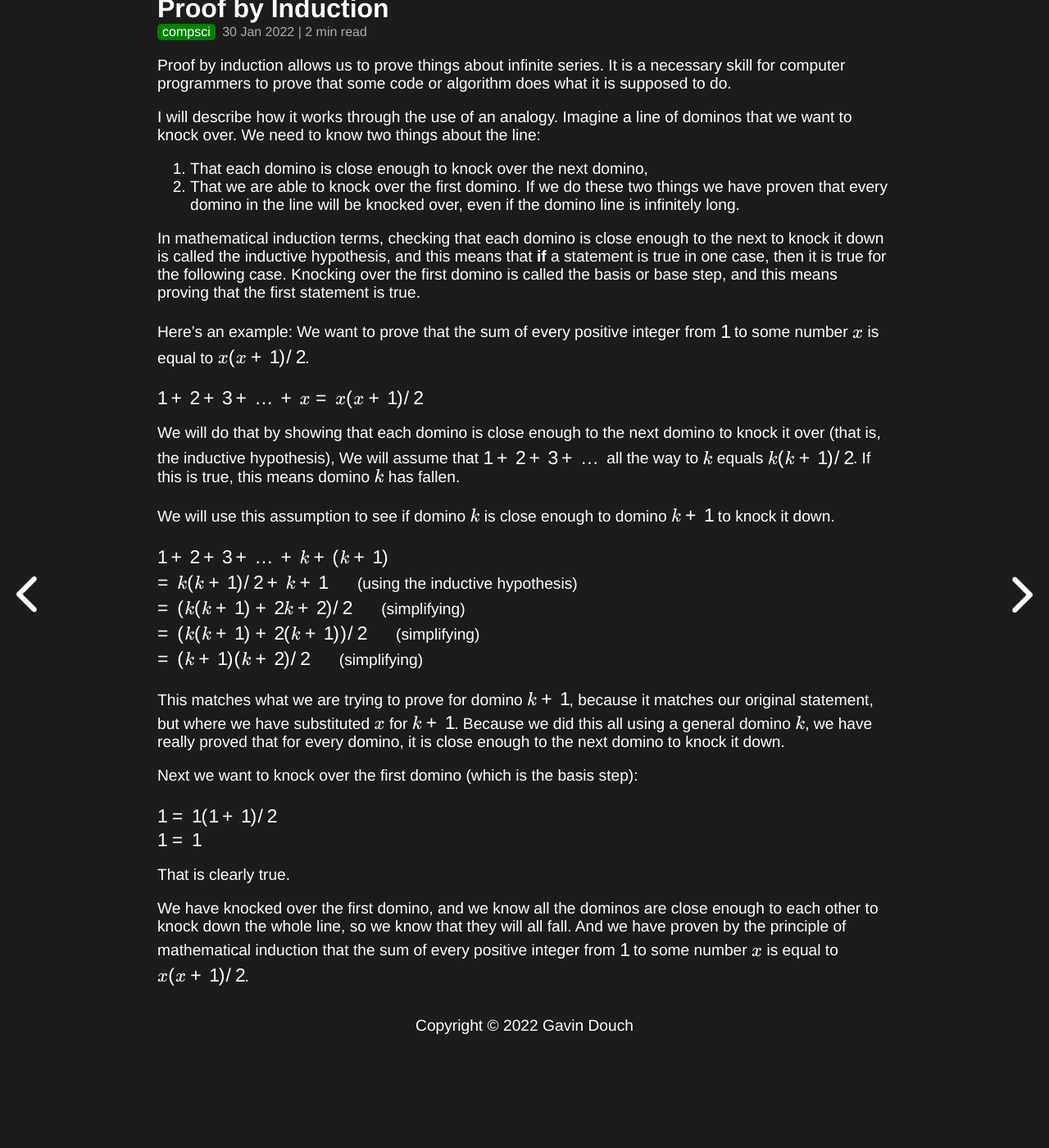
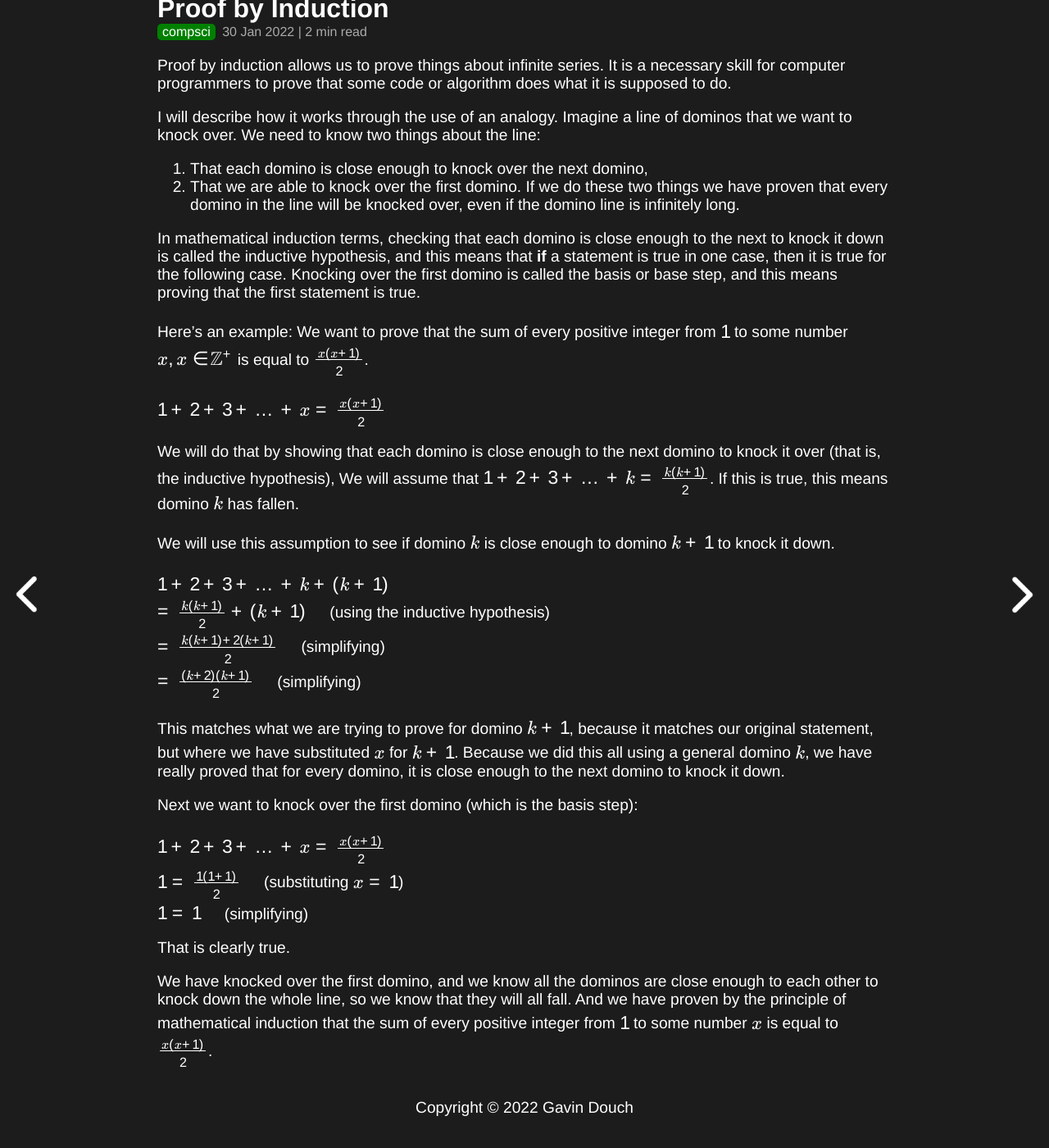
Before and after one commit to Coedice/website, a Jekyll site: the page built from _posts/2022-01-30-induction.md, in a window 1280 px wide and 1400 px high, scrolled down 187 px. Shown: the whole window at 82% size. Built offline with Jekyll 4.4.1, drawn with Linux system fonts in a browser that asks for light colours; formulas are drawn with MathJax 3; before the commit the page ends 1487 px from its top, so only the background shows below that.

Commit message:
Improve use of LaTeX

```diff
--- a/_posts/2022-01-30-induction.md
+++ b/_posts/2022-01-30-induction.md
@@ -15,30 +15,30 @@ In mathematical induction terms, checking that each domino is close enough to th
 Knocking over the first domino is called the basis or base step, and this means proving that the first statement is true.
 
 Here’s an example:
-We want to prove that the sum of every positive integer from $1$ to some number $x$ is equal to $x(x+1)/2$.
+We want to prove that the sum of every positive integer from $1$ to some number $x, x \in \mathbb{Z}^{+}$ is equal to $\frac{x(x+1)}{2}$.
 
-$1 + 2 + 3 + … + x = x(x+1)/2$
+$1 + 2 + 3 + \ldots + x = \frac{x(x+1)}{2}$
 
 We will do that by showing that each domino is close enough to the next domino to knock it over (that is, the inductive hypothesis),
-We will assume that $1 + 2 + 3 + …$ all the way to $k$ equals $k(k+1)/2$. If this is true, this means domino $k$ has fallen.
+We will assume that $1 + 2 + 3 + \ldots + k = \frac{k(k+1)}{2}$. If this is true, this means domino $k$ has fallen.
 
 We will use this assumption to see if domino $k$ is close enough to domino $k + 1$ to knock it down.
 
-$1 + 2 + 3 + … + k + (k + 1)$\
-$= k(k + 1)/2 + k+1\,\,\,\,\,\,\,\,$             (using the inductive hypothesis)\
-$=(k(k + 1) + 2k + 2)/2\,\,\,\,\,\,\,\,$         (simplifying)\
-$=(k(k + 1) + 2(k + 1))/2\,\,\,\,\,\,\,\,$       (simplifying)\
-$=(k + 1)(k + 2)/2\,\,\,\,\,\,\,\,$              (simplifying)
+$1 + 2 + 3 + \ldots + k + (k + 1)$\
+$= \frac{k(k + 1)}{2} + (k + 1)\quad$ (using the inductive hypothesis)\
+$=\frac{k(k + 1) + 2(k + 1)}{2}\quad$ (simplifying)\
+$=\frac{(k + 2)(k + 1)}{2}\quad$ (simplifying)
 
 This matches what we are trying to prove for domino $k+1$, because it matches our original statement, but where we have substituted $x$ for $k+1$.
 Because we did this all using a general domino $k$, we have really proved that for every domino, it is close enough to the next domino to knock it down.
 
 Next we want to knock over the first domino (which is the basis step):
 
-$1 = 1(1+1)/2$\
-$1 = 1$
+$1 + 2 + 3 + \ldots + x = \frac{x(x+1)}{2}$\
+$1 = \frac{1(1+1)}{2}\quad$ (substituting $x = 1$)\
+$1 = 1\quad$ (simplifying)
 
 That is clearly true.
 
 We have knocked over the first domino, and we know all the dominos are close enough to each other to knock down the whole line, so we know that they will all fall.
-And we have proven by the principle of mathematical induction that the sum of every positive integer from $1$ to some number $x$ is equal to $x(x+1)/2$.
+And we have proven by the principle of mathematical induction that the sum of every positive integer from $1$ to some number $x$ is equal to $\frac{x(x+1)}{2}$.
```
